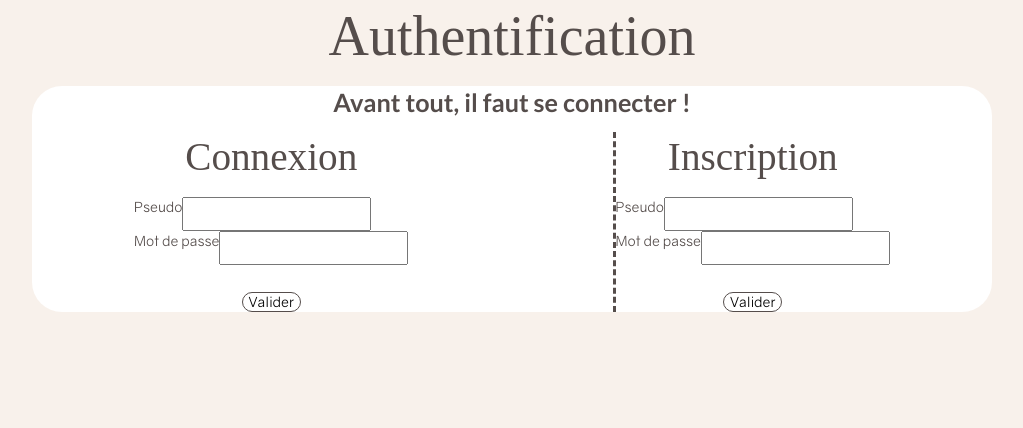
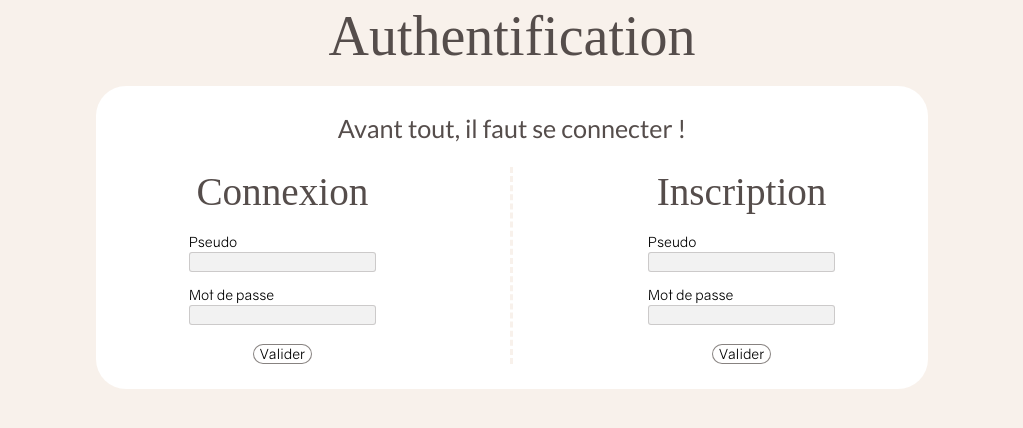
Before and after one commit to floraMlt/recettes-a-gogo, a Vue app in the folder frontEnd/: page /auth in a window 1280 px wide. Shown: the top 428 px of the page, without its empty margins (128-1151 px from the left). Built offline with nearby package versions, Linux system fonts and the light colour scheme; a web font is replaced by a local one; what semantic-ui-vue would draw is missing.

Commit message:
Css page Authentification

```diff
--- a/frontEnd/src/components/Connexion.vue
+++ b/frontEnd/src/components/Connexion.vue
@@ -51,12 +51,12 @@ export default {
 <!-- Add "scoped" attribute to limit CSS to this component only -->
 <style scoped>
 .valider {
-  border: #554D4B 0.3px solid;
+  border: #554d4bb3 0.3px solid;
   background-color: white;
   border-radius: 50px;
   margin-left: auto;
   margin-right: auto;
-  margin-top: 10%;
+  margin-top: 3%;
   font-family: "GravityBook";
 }
 .title {
@@ -64,5 +64,9 @@ export default {
   font-weight: lighter;
   font-size: 2.8em;
 }
+.connexion {
+  display: flex;
+  flex-direction: column;
+}
 
 </style>
--- a/frontEnd/src/components/InputAuth.vue
+++ b/frontEnd/src/components/InputAuth.vue
@@ -22,6 +22,17 @@ export default {
 <style scoped>
 .inputAuth {
   display: flex;
-
+  flex-direction: column;
+  align-items: flex-start;
+  color: black;
+  margin-bottom: 7%;
+}
+.titleInput {
+  margin-bottom: 0%;
+}
+.input {
+  background-color: #F2F2F2;
+  border: #554d4b3d 0.1px solid;
+  border-radius: 3px;
 }
 </style>
--- a/frontEnd/src/components/Inscription.vue
+++ b/frontEnd/src/components/Inscription.vue
@@ -51,12 +51,12 @@ export default {
 
 <style scoped>
 .valider {
-  border: #554D4B 0.3px solid;
+  border: #554d4bb3 0.3px solid;
   background-color: white;
   border-radius: 50px;
   margin-left: auto;
   margin-right: auto;
-  margin-top: 10%;
+  margin-top: 3%;
   font-family: 'GravityBook';
 }
 .title {
@@ -64,4 +64,8 @@ export default {
   font-weight: lighter;
   font-size: 2.8em;
 }
+.inscription {
+  display: flex;
+  flex-direction: column;
+}
 </style>
--- a/frontEnd/src/views/Auth.vue
+++ b/frontEnd/src/views/Auth.vue
@@ -5,6 +5,7 @@
     <h2 class="txt"> Avant tout, il faut se connecter ! </h2>
       <div class="form">
           <Connexion class = "connexionForm"/>
+          <div class="lineSeparator"></div>
           <Inscription class = "inscriptionForm"/>
       </div>
     </div>
@@ -25,35 +26,40 @@ export default {
 </script>
 
 <style>
-
 .form {
     display: flex;
     justify-content: space-around;
+    align-content: center;
 }
-
 .auth {
   background-color: #F8F1EB;
   height: 100%;
   width: 100%;
-  display: block;
   position: absolute;
 }
-
 .authRect {
   background-color: white;
-  width: 75%;
+  width: 65%;
   border-radius: 30px;
   margin-left: auto;
   margin-right:auto;
+  padding: 2%;
 }
-
 .txt {
   font-size: 1.8em;
   color: #554D4B;
+  font-weight: lighter;
+  margin-bottom: 3%;
+}
+.lineSeparator {
+  width: 1px;
+  border-style: none none none dashed;
+  border-color: #F8F1EB;
+  border-width: 3px;
 }
 
-.inscriptionForm {
+/*.inscriptionForm {
   border-style: none none none dashed;
-}
+}*/
 
 </style>
```
